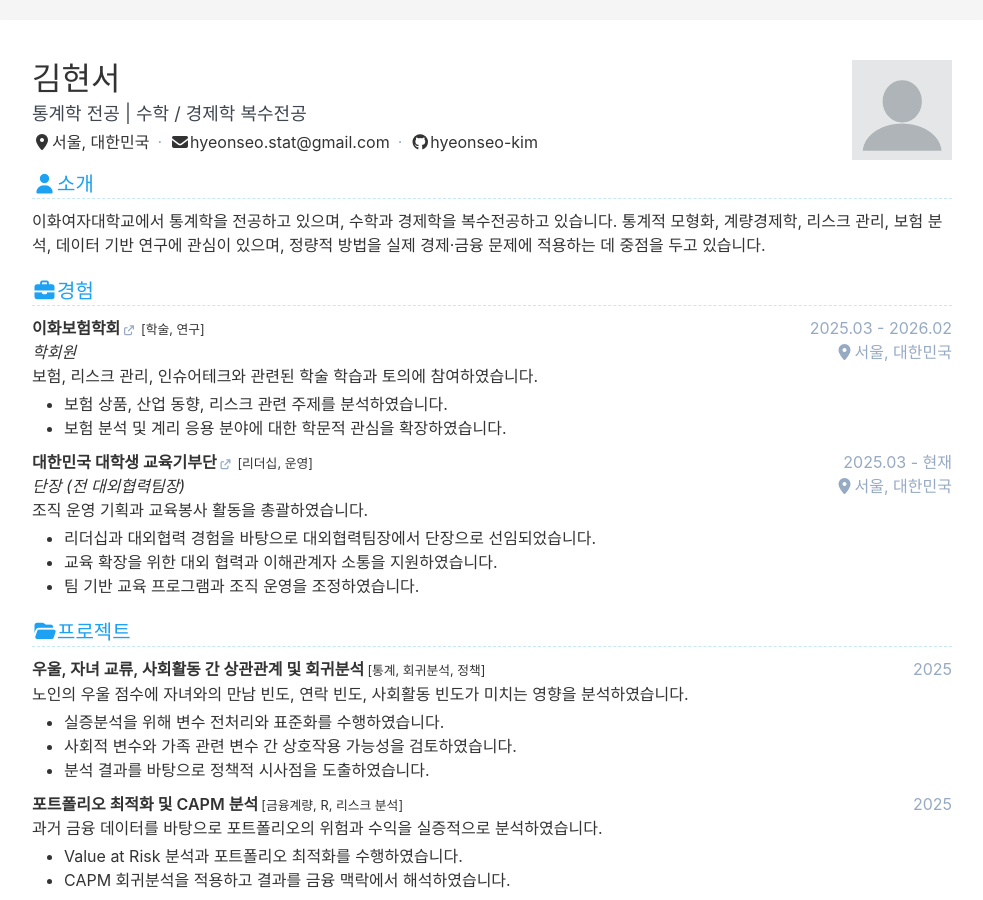
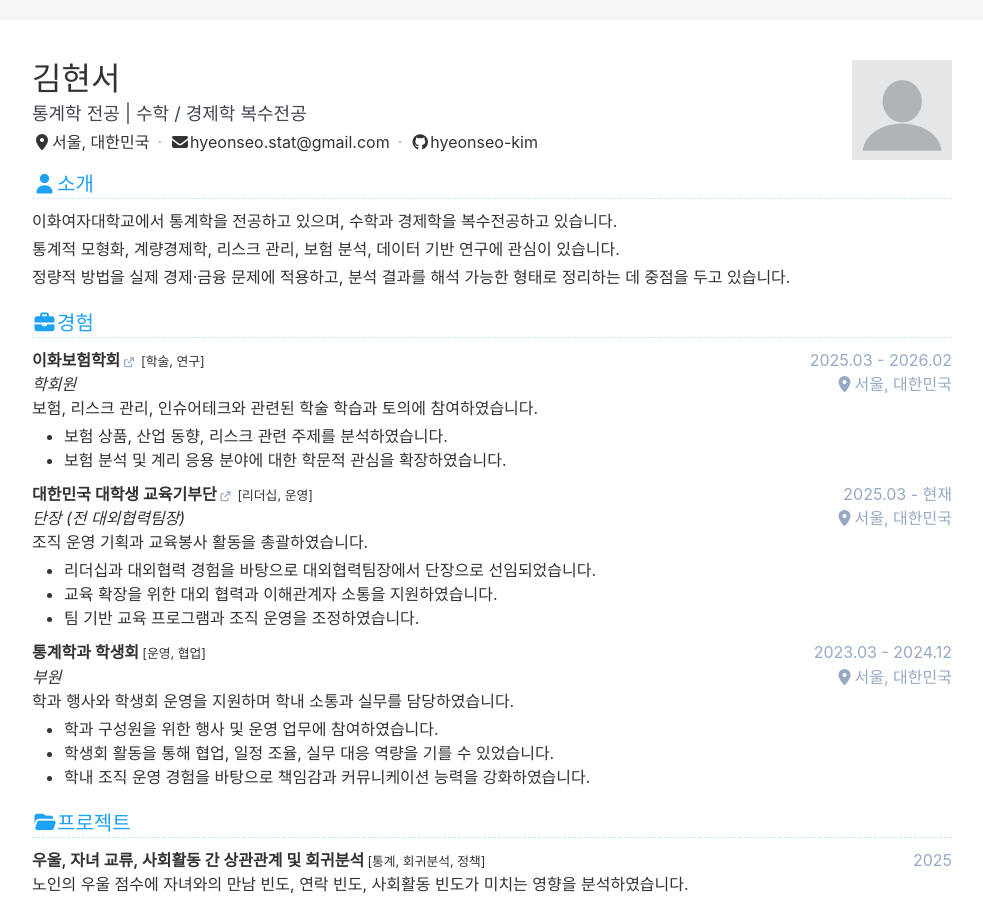
Before and after one commit to hyeonseo-kim/resume, a Jekyll site: the page built from ko.html, in a window 1280 px wide and 900 px high. Shown: the whole window, without its empty margins (148-1131 px from the left). Built offline with Jekyll 4.4.1, drawn with Linux system fonts in a browser that asks for light colours.

Commit message:
Update ko.yml
Add experience

```diff
--- a/_data/ko.yml
+++ b/_data/ko.yml
@@ -36,8 +36,9 @@ profile:
   order: 1
   title: 소개
   description: |
-    이화여자대학교에서 통계학을 전공하고 있으며, 수학과 경제학을 복수전공하고 있습니다.
-    통계적 모형화, 계량경제학, 리스크 관리, 보험 분석, 데이터 기반 연구에 관심이 있으며, 정량적 방법을 실제 경제·금융 문제에 적용하는 데 중점을 두고 있습니다.
+    <p>이화여자대학교에서 통계학을 전공하고 있으며, 수학과 경제학을 복수전공하고 있습니다.</p>
+    <p>통계적 모형화, 계량경제학, 리스크 관리, 보험 분석, 데이터 기반 연구에 관심이 있습니다.</p>
+    <p>정량적 방법을 실제 경제·금융 문제에 적용하고, 분석 결과를 해석 가능한 형태로 정리하는 데 중점을 두고 있습니다.</p>
 
 experience:
   show: true
@@ -66,6 +67,18 @@ experience:
         + 리더십과 대외협력 경험을 바탕으로 대외협력팀장에서 단장으로 선임되었습니다.
         + 교육 확장을 위한 대외 협력과 이해관계자 소통을 지원하였습니다.
         + 팀 기반 교육 프로그램과 조직 운영을 조정하였습니다.
+
+    - company: 통계학과 학생회
+      link:
+      tags: 운영, 협업
+      date: 2023.03 - 2024.12
+      role: 부원
+      location: 서울, 대한민국
+      description: |
+        학과 행사와 학생회 운영을 지원하며 학내 소통과 실무를 담당하였습니다.
+        + 학과 구성원을 위한 행사 및 운영 업무에 참여하였습니다.
+        + 학생회 활동을 통해 협업, 일정 조율, 실무 대응 역량을 기를 수 있었습니다.
+        + 학내 조직 운영 경험을 바탕으로 책임감과 커뮤니케이션 능력을 강화하였습니다.
 
 project:
   show: true
```
